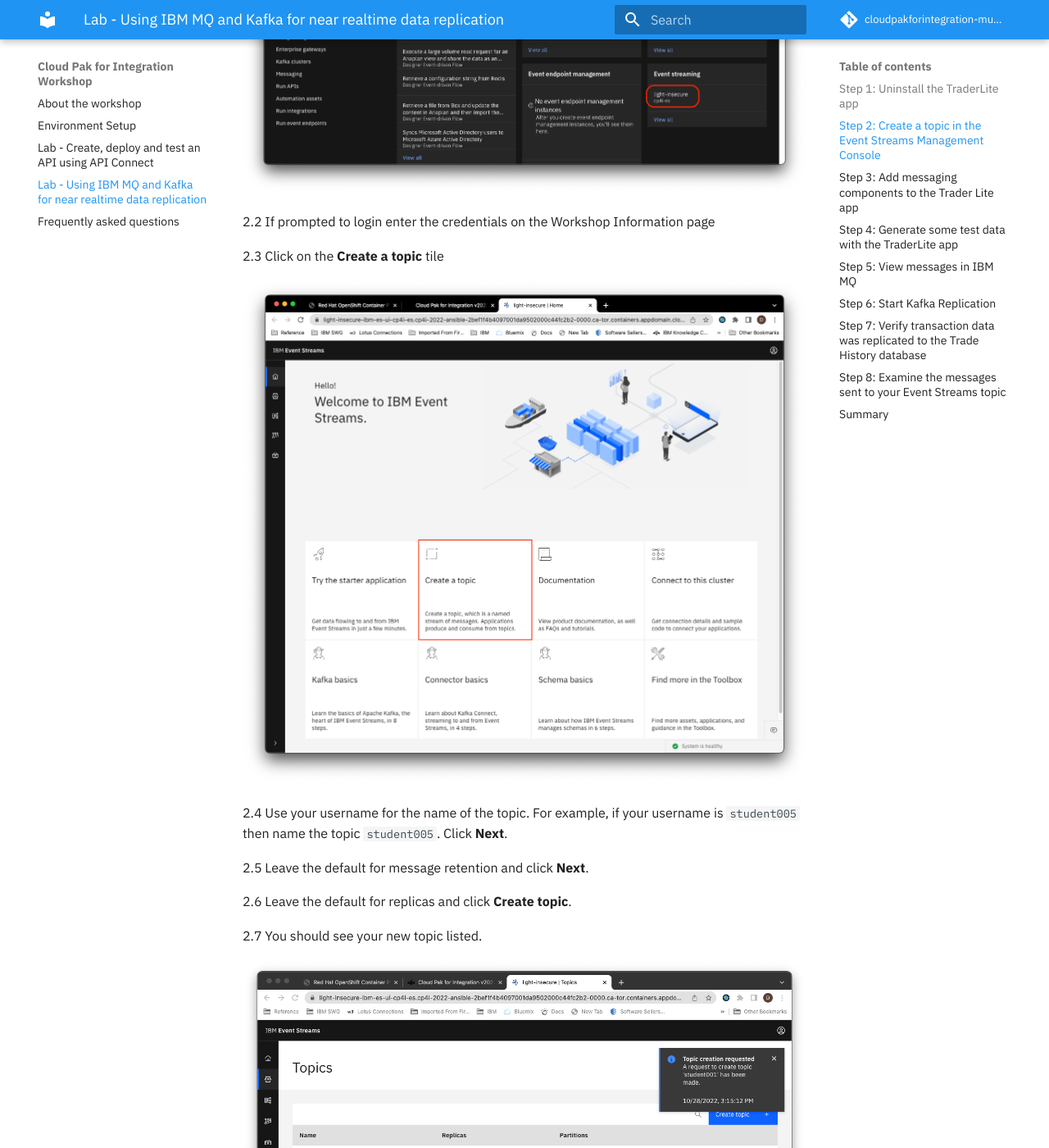
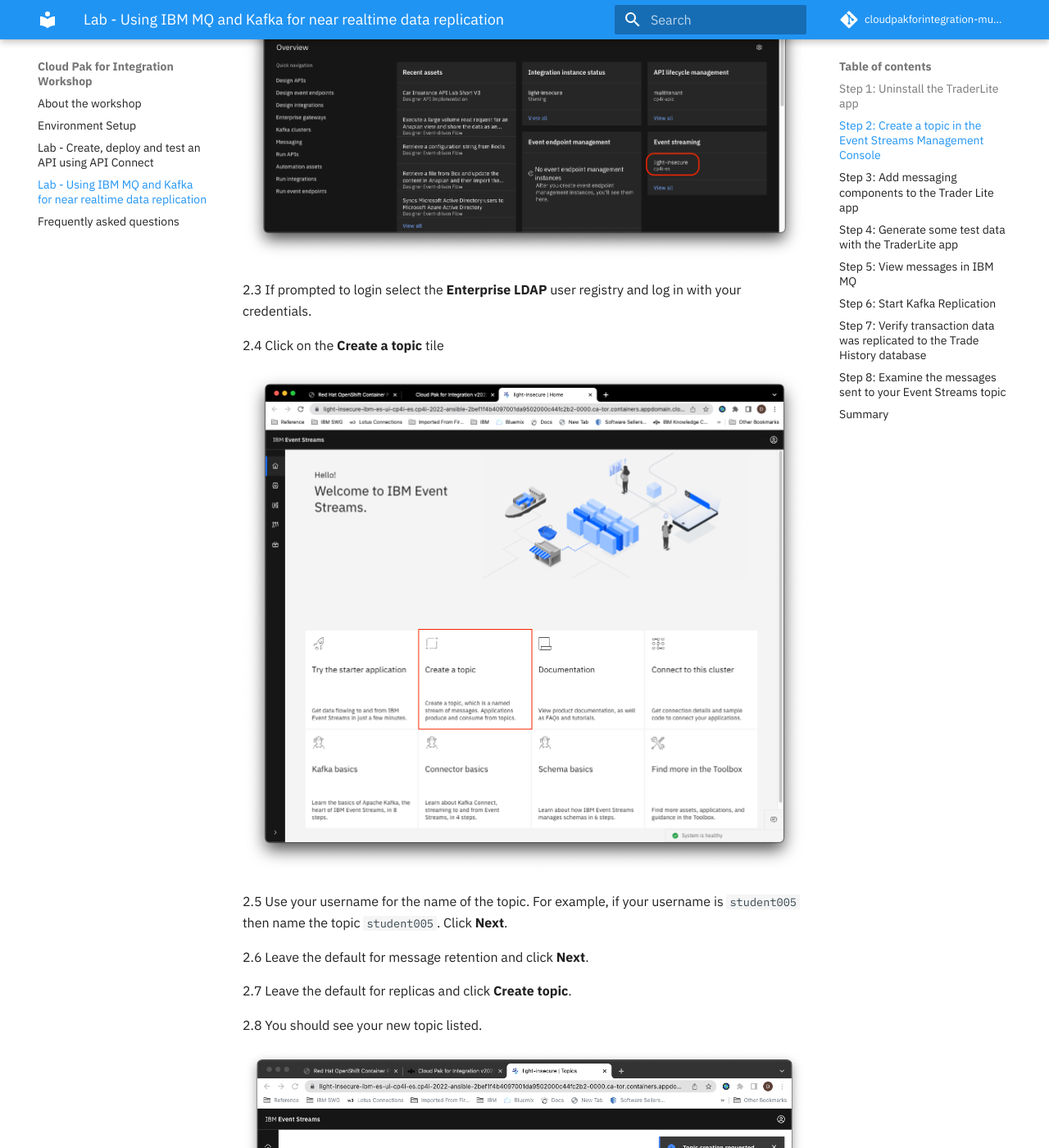
Before and after one commit to IBMCP4I/cloudpakforintegration-multitenant-workshop, an MkDocs documentation site: the page built from docs/exercise-event-streaming/README.md, in a window 1280 px wide and 1400 px high, scrolled down 4299 px. Shown: the whole window at 82% size. Built offline with MkDocs 1.6.1 and Material for MkDocs 9.7.7, drawn with Linux system fonts in a browser that asks for light colours; comment, search, counter and statistics services are not loaded; some of the changed text lies outside the part shown.

Commit message:
Update FAQ and minor edits

```diff
--- a/docs/exercise-event-streaming/README.md
+++ b/docs/exercise-event-streaming/README.md
@@ -59,23 +59,27 @@
 
 ## Step 2: Create a topic in the Event Streams Management Console
 
-2.1  Go to your Workshop Information page and click on the Event Streams component link. (**Note:** if you no longer have the Workshop Information page available see [these instructions](../pre-work/README.md)).
+2.1 Go to the CP4I Platform Navigator browser tab
 
-  [![](images/nav-to-es.png)](images/nav-to-es.png)
+  > **Note**: If you've closed the Platform Navigator tab in your browser follow the instructions in the [FAQ](https://ibmcp4i.github.io/cloudpakforintegration-multitenant-workshop/faq/).
 
-2.2 If prompted to login enter the credentials on the Workshop Information page
+2.2 Click on the link to the Event Streams instance
 
-2.3 Click on the **Create a topic** tile
+   [![](images/nav-to-es.png)](images/nav-to-es.png)
+
+2.3 If prompted to login select the **Enterprise LDAP** user registry and log in with your credentials.
+
+2.4 Click on the **Create a topic** tile
 
   [![](images/create-topic.png)](images/create-topic.png)
 
-2.4 Use your username for the name of the topic. For example, if your username is `student005` then name the topic `student005`.  Click **Next**.
+2.5 Use your username for the name of the topic. For example, if your username is `student005` then name the topic `student005`.  Click **Next**.
 
-2.5 Leave the default for message retention and click **Next**.
+2.6 Leave the default for message retention and click **Next**.
 
-2.6 Leave the default for replicas and click **Create topic**.
+2.7 Leave the default for replicas and click **Create topic**.
 
-2.7 You should see your new topic listed.
+2.8 You should see your new topic listed.
 
   [![](images/new-topic.png)](images/new-topic.png)
 
```
Also changed, not shown: other parts of docs/exercise-event-streaming/README.md (+1 -1 lines), docs/faq/README.md (+29 -16 lines), docs/pre-work/README.md (+1 -1 lines), 1 other file.
